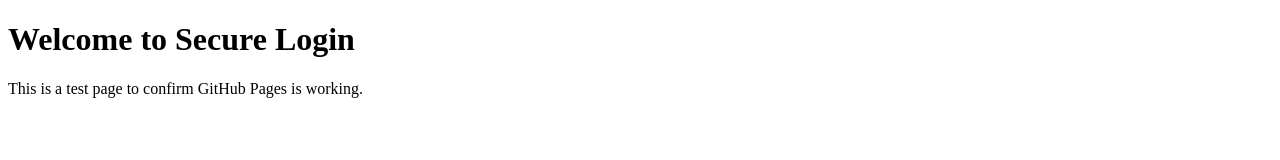
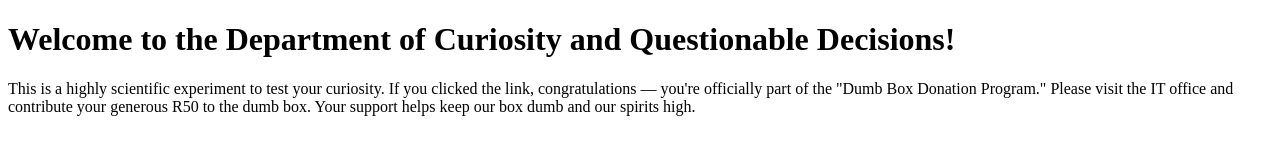
Before and after one commit to MphoPops/Secure-Login, a plain HTML site: page index.html in a window 1280 px wide. Drawn offline with Linux system fonts and the light colour scheme.

Commit message:
Update index.html

```diff
--- a/index.html
+++ b/index.html
@@ -4,7 +4,10 @@
   <title>Secure Login</title>
 </head>
 <body>
-  <h1>Welcome to Secure Login</h1>
-  <p>This is a test page to confirm GitHub Pages is working.</p>
+  <h1>Welcome to the Department of Curiosity and Questionable Decisions!</h1>
+  <p>This is a highly scientific experiment to test your curiosity.
+If you clicked the link, congratulations — you're officially part of the "Dumb Box Donation Program."
+Please visit the IT office and contribute your generous R50 to the dumb box.
+Your support helps keep our box dumb and our spirits high.</p>
 </body>
 </html>
```
